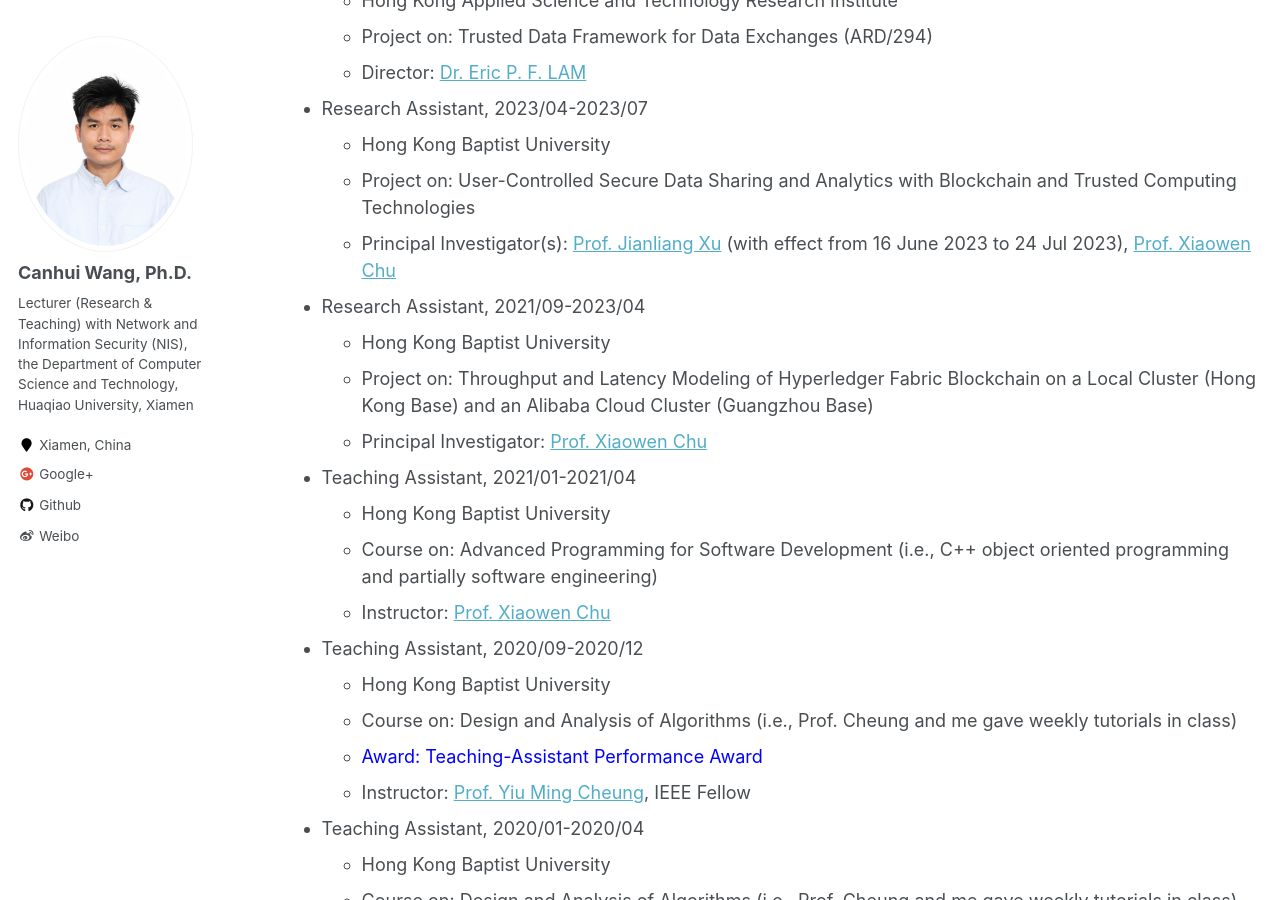
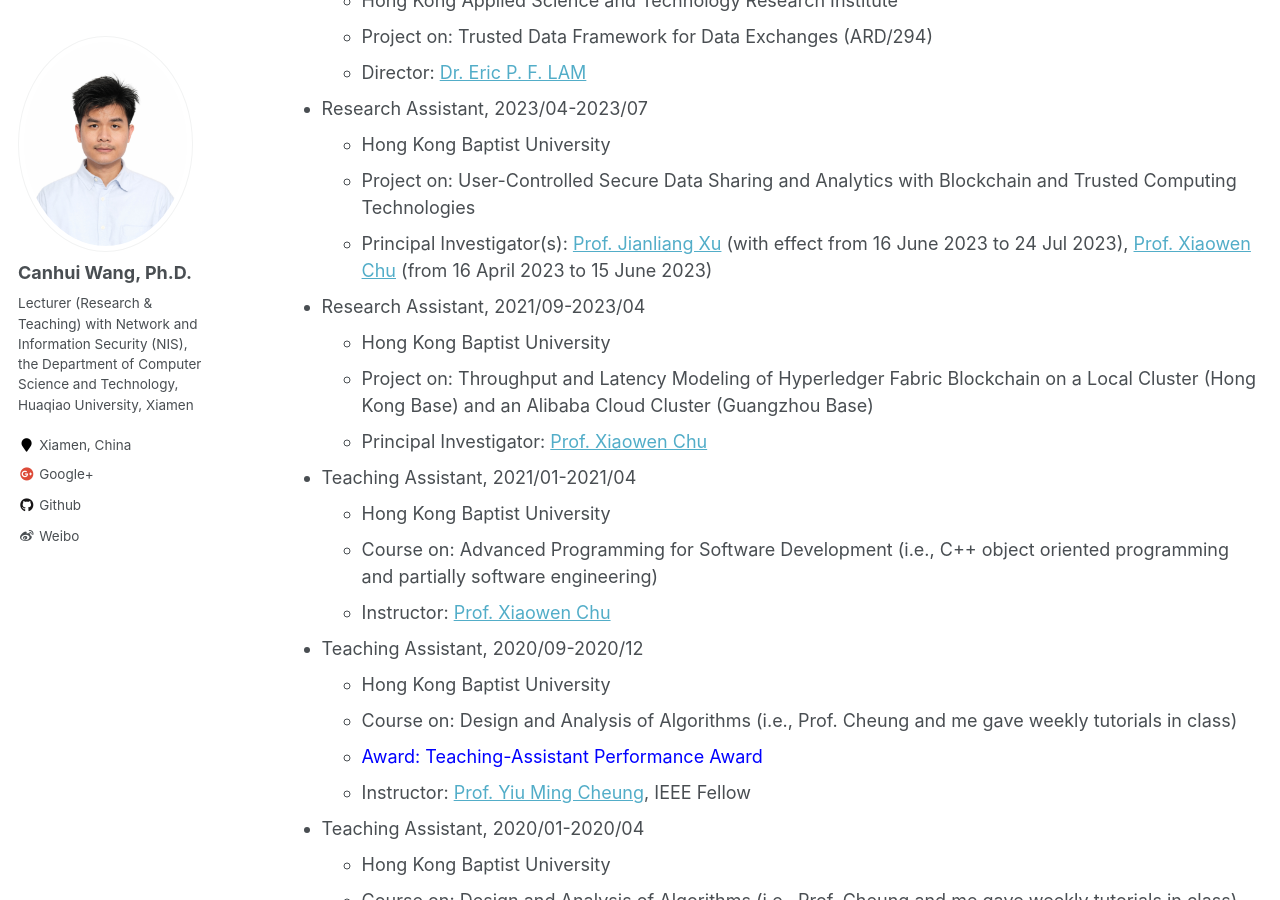
Before and after one commit to Canhui/canhui.github.io, a Jekyll site: the page built from _pages/cv.md, in a window 1280 px wide and 900 px high, scrolled down 528 px. Built offline with Jekyll 4.4.1, drawn with Linux system fonts in a browser that asks for light colours.

Commit message:
Update cv.md

```diff
--- a/_pages/cv.md
+++ b/_pages/cv.md
@@ -28,7 +28,7 @@ Work experience
 * Research Assistant, 2023/04-2023/07
   * Hong Kong Baptist University
   * Project on: User-Controlled Secure Data Sharing and Analytics with Blockchain and Trusted Computing Technologies
-  * Principal Investigator(s): [Prof. Jianliang Xu](https://www.comp.hkbu.edu.hk/~xujl/) (with effect from 16 June 2023 to 24 Jul 2023), [Prof. Xiaowen Chu](https://www.comp.hkbu.edu.hk/~chxw/)
+  * Principal Investigator(s): [Prof. Jianliang Xu](https://www.comp.hkbu.edu.hk/~xujl/) (with effect from 16 June 2023 to 24 Jul 2023), [Prof. Xiaowen Chu](https://www.comp.hkbu.edu.hk/~chxw/) (from 16 April 2023 to 15 June 2023)
 
 
 * Research Assistant, 2021/09-2023/04
```
